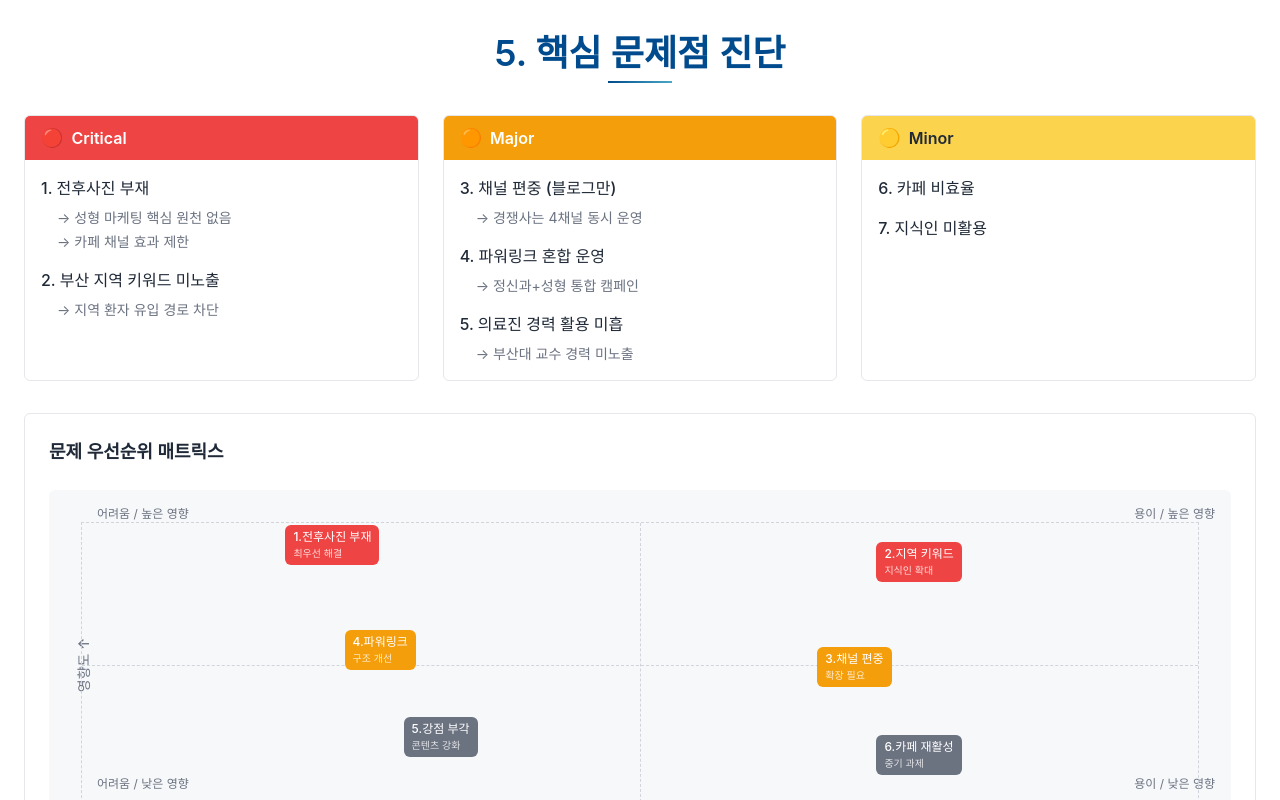
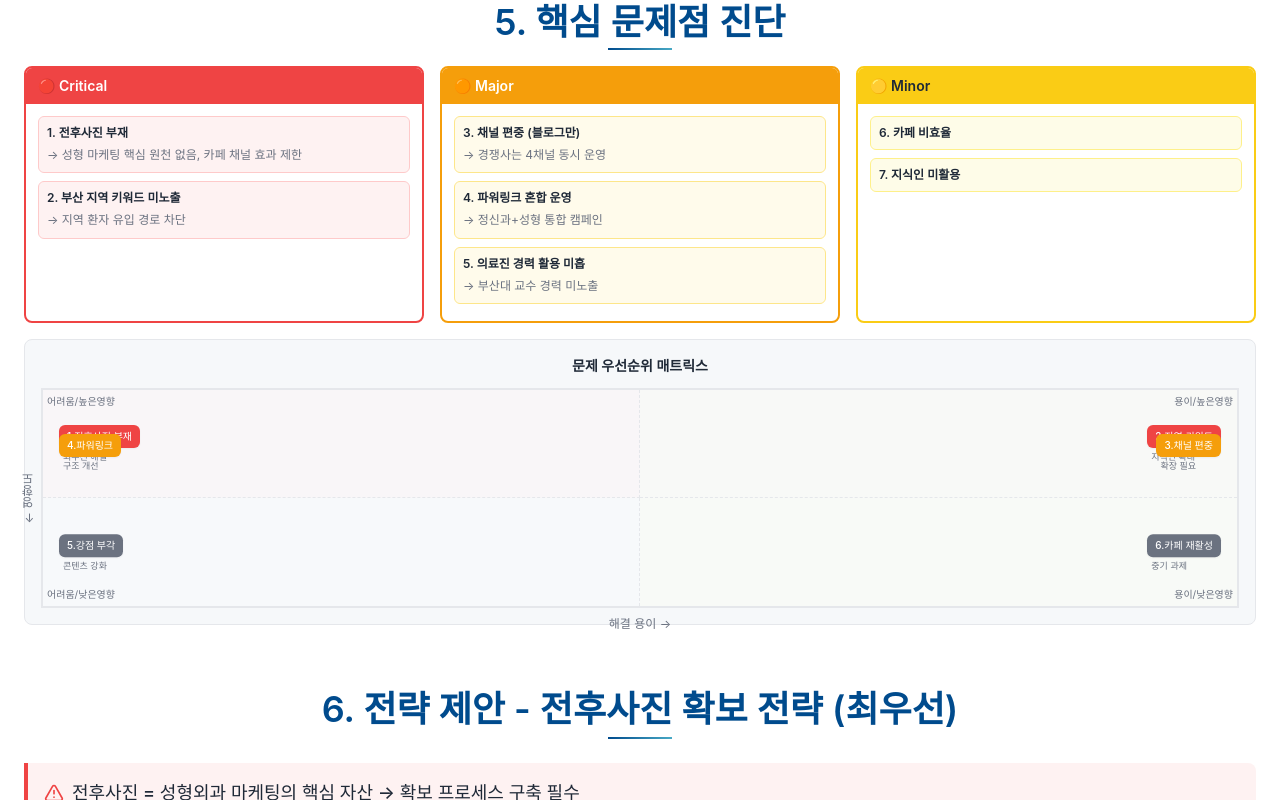
Before and after one commit to kevinkim1975/amp, a Next.js app: page / in a window 1280 px wide. Shown: the part 9580-10380 px from the top of the page. Built offline with nearby package versions, Linux system fonts and the light colour scheme.

Commit message:
fix(Section13): compact layout for single viewport

```diff
--- a/src/components/sections/Section13Problems.tsx
+++ b/src/components/sections/Section13Problems.tsx
@@ -1,165 +1,162 @@
 /**
- * Section12Problems - 핵심 문제점 진단
+ * Section13Problems - 핵심 문제점 진단
  * Design Guide (docs/design-guide.md) 기반
  *
- * 생성: 2026-01-13
- * 데이터 소스: data/seoil-medical.yaml (page 13 - 첫번째)
+ * 수정: 2026-01-13 - v0.dev MCP 기반 레이아웃 최적화
+ * - 한 페이지에 모든 콘텐츠 표시 (스크롤 없음)
+ * - 컴팩트한 패딩과 간격
+ * - 매트릭스 높이 220px로 축소
+ *
+ * 데이터 소스: data/seoil-medical.yaml (page 13)
  */
+
+"use client"
 
 export function Section13Problems() {
   return (
-    <section className="min-h-[calc(100vh-144px)] bg-white">
-      <div className="max-w-7xl mx-auto px-6 py-12">
-        {/* Section Header */}
-        <div className="text-center mb-8">
-          <h2 className="text-4xl font-semibold text-[#004B8D] mb-2">5. 핵심 문제점 진단</h2>
-          <div className="mx-auto w-16 h-0.5 bg-gradient-to-r from-[#004B8D] to-[#48A9C5]" />
+    <section className="w-full bg-background">
+      <div className="mx-auto max-w-content px-6 min-h-[calc(100vh-144px)] flex flex-col py-4">
+        {/* Section Header - 컴팩트 */}
+        <div className="text-center mb-4">
+          <h2 className="text-heading-2 text-primary mb-1">5. 핵심 문제점 진단</h2>
+          <div className="mx-auto w-16 h-0.5 bg-gradient-to-r from-primary to-secondary" />
         </div>
 
-        {/* Problem Cards Grid */}
-        <div className="grid grid-cols-1 md:grid-cols-3 gap-6 mb-8">
+        {/* Problem Cards Grid - flex-1로 공간 분배 */}
+        <div className="grid grid-cols-1 md:grid-cols-3 gap-4 mb-4 flex-1">
           {/* Critical */}
-          <div className="bg-white border border-[#E5E7EB] rounded-md overflow-hidden">
-            <div className="bg-[#EF4444] px-4 py-2">
-              <h3 className="text-white font-semibold flex items-center gap-2">
-                <span className="text-lg">🔴</span> Critical
+          <div className="flex flex-col bg-background border-2 border-red-500 rounded-lg overflow-hidden">
+            <div className="bg-red-500 px-3 py-2">
+              <h3 className="text-white font-semibold text-sm flex items-center gap-2">
+                🔴 Critical
               </h3>
             </div>
-            <div className="p-4 space-y-4">
-              <div>
-                <p className="font-medium text-[#1F2937] mb-2">1. 전후사진 부재</p>
-                <ul className="text-sm text-[#6B7280] space-y-1 pl-4">
-                  <li>→ 성형 마케팅 핵심 원천 없음</li>
-                  <li>→ 카페 채널 효과 제한</li>
-                </ul>
+            <div className="flex-1 p-3 space-y-2">
+              <div className="bg-red-50 border border-red-200 rounded p-2">
+                <p className="text-xs font-semibold text-text-primary mb-1">1. 전후사진 부재</p>
+                <p className="text-xs text-text-secondary leading-relaxed">
+                  → 성형 마케팅 핵심 원천 없음, 카페 채널 효과 제한
+                </p>
               </div>
-              <div>
-                <p className="font-medium text-[#1F2937] mb-2">2. 부산 지역 키워드 미노출</p>
-                <ul className="text-sm text-[#6B7280] space-y-1 pl-4">
-                  <li>→ 지역 환자 유입 경로 차단</li>
-                </ul>
+              <div className="bg-red-50 border border-red-200 rounded p-2">
+                <p className="text-xs font-semibold text-text-primary mb-1">2. 부산 지역 키워드 미노출</p>
+                <p className="text-xs text-text-secondary leading-relaxed">→ 지역 환자 유입 경로 차단</p>
               </div>
             </div>
           </div>
 
           {/* Major */}
-          <div className="bg-white border border-[#E5E7EB] rounded-md overflow-hidden">
-            <div className="bg-[#F59E0B] px-4 py-2">
-              <h3 className="text-white font-semibold flex items-center gap-2">
-                <span className="text-lg">🟠</span> Major
+          <div className="flex flex-col bg-background border-2 border-amber-500 rounded-lg overflow-hidden">
+            <div className="bg-amber-500 px-3 py-2">
+              <h3 className="text-white font-semibold text-sm flex items-center gap-2">
+                🟠 Major
               </h3>
             </div>
-            <div className="p-4 space-y-4">
-              <div>
-                <p className="font-medium text-[#1F2937] mb-2">3. 채널 편중 (블로그만)</p>
-                <ul className="text-sm text-[#6B7280] space-y-1 pl-4">
-                  <li>→ 경쟁사는 4채널 동시 운영</li>
-                </ul>
+            <div className="flex-1 p-3 space-y-2">
+              <div className="bg-amber-50 border border-amber-200 rounded p-2">
+                <p className="text-xs font-semibold text-text-primary mb-1">3. 채널 편중 (블로그만)</p>
+                <p className="text-xs text-text-secondary leading-relaxed">→ 경쟁사는 4채널 동시 운영</p>
               </div>
-              <div>
-                <p className="font-medium text-[#1F2937] mb-2">4. 파워링크 혼합 운영</p>
-                <ul className="text-sm text-[#6B7280] space-y-1 pl-4">
-                  <li>→ 정신과+성형 통합 캠페인</li>
-                </ul>
+              <div className="bg-amber-50 border border-amber-200 rounded p-2">
+                <p className="text-xs font-semibold text-text-primary mb-1">4. 파워링크 혼합 운영</p>
+                <p className="text-xs text-text-secondary leading-relaxed">→ 정신과+성형 통합 캠페인</p>
               </div>
-              <div>
-                <p className="font-medium text-[#1F2937] mb-2">5. 의료진 경력 활용 미흡</p>
-                <ul className="text-sm text-[#6B7280] space-y-1 pl-4">
-                  <li>→ 부산대 교수 경력 미노출</li>
-                </ul>
+              <div className="bg-amber-50 border border-amber-200 rounded p-2">
+                <p className="text-xs font-semibold text-text-primary mb-1">5. 의료진 경력 활용 미흡</p>
+                <p className="text-xs text-text-secondary leading-relaxed">→ 부산대 교수 경력 미노출</p>
               </div>
             </div>
           </div>
 
           {/* Minor */}
-          <div className="bg-white border border-[#E5E7EB] rounded-md overflow-hidden">
-            <div className="bg-[#FCD34D] px-4 py-2">
-              <h3 className="text-[#1F2937] font-semibold flex items-center gap-2">
-                <span className="text-lg">🟡</span> Minor
+          <div className="flex flex-col bg-background border-2 border-yellow-400 rounded-lg overflow-hidden">
+            <div className="bg-yellow-400 px-3 py-2">
+              <h3 className="text-text-primary font-semibold text-sm flex items-center gap-2">
+                🟡 Minor
               </h3>
             </div>
-            <div className="p-4 space-y-4">
-              <div>
-                <p className="font-medium text-[#1F2937]">6. 카페 비효율</p>
+            <div className="flex-1 p-3 space-y-2">
+              <div className="bg-yellow-50 border border-yellow-200 rounded p-2">
+                <p className="text-xs font-semibold text-text-primary">6. 카페 비효율</p>
               </div>
-              <div>
-                <p className="font-medium text-[#1F2937]">7. 지식인 미활용</p>
+              <div className="bg-yellow-50 border border-yellow-200 rounded p-2">
+                <p className="text-xs font-semibold text-text-primary">7. 지식인 미활용</p>
               </div>
             </div>
           </div>
         </div>
 
-        {/* Priority Matrix */}
-        <div className="bg-white border border-[#E5E7EB] rounded-md p-6">
-          <h3 className="text-lg font-semibold text-[#1F2937] mb-6">문제 우선순위 매트릭스</h3>
+        {/* Priority Matrix - 컴팩트 높이 */}
+        <div className="bg-surface border border-border rounded-lg p-4">
+          <h3 className="text-sm font-semibold text-text-primary mb-3 text-center">
+            문제 우선순위 매트릭스
+          </h3>
 
-          <div className="relative h-[350px] bg-[#F6F8FA] rounded-md overflow-hidden">
+          <div className="relative h-[220px]">
             {/* Axis Labels */}
-            <div className="absolute left-2 top-1/2 -translate-y-1/2 -rotate-90 text-sm font-medium text-[#6B7280]">
-              영향도 ↑
+            <div className="absolute -left-1 top-1/2 -translate-y-1/2 -translate-x-full">
+              <p className="text-xs text-text-secondary [writing-mode:vertical-lr] rotate-180">← 영향도</p>
             </div>
-            <div className="absolute bottom-2 left-1/2 -translate-x-1/2 text-sm font-medium text-[#6B7280]">
-              해결 용이 →
+            <div className="absolute bottom-0 left-1/2 -translate-x-1/2 translate-y-6">
+              <p className="text-xs text-text-secondary">해결 용이 →</p>
             </div>
 
-            {/* Quadrant Labels */}
-            <div className="absolute top-4 left-12 text-xs text-[#6B7280]">어려움 / 높은 영향</div>
-            <div className="absolute top-4 right-4 text-xs text-[#6B7280]">용이 / 높은 영향</div>
-            <div className="absolute bottom-12 left-12 text-xs text-[#6B7280]">어려움 / 낮은 영향</div>
-            <div className="absolute bottom-12 right-4 text-xs text-[#6B7280]">용이 / 낮은 영향</div>
-
-            {/* Grid */}
-            <div className="absolute inset-8 border border-dashed border-[#D1D5DB]">
-              <div className="absolute top-1/2 left-0 right-0 border-t border-dashed border-[#D1D5DB]" />
-              <div className="absolute left-1/2 top-0 bottom-0 border-l border-dashed border-[#D1D5DB]" />
+            {/* Grid Container - 2x2 */}
+            <div className="grid grid-cols-2 grid-rows-2 h-full border-2 border-border">
+              {/* Top-Left: 어려움/높은영향 */}
+              <div className="relative border-r border-b border-dashed border-border bg-red-50/30 p-2">
+                <span className="absolute top-1 left-1 text-[10px] text-text-secondary">어려움/높은영향</span>
+                <div className="absolute top-8 left-4">
+                  <span className="inline-block bg-red-500 text-white text-[10px] px-2 py-1 rounded font-medium shadow-sm">
+                    1.전후사진 부재
+                  </span>
+                  <span className="block text-[9px] text-text-secondary mt-0.5 ml-1">최우선 해결</span>
                 </div>
-
-            {/* Issues */}
-            {/* 1.전후사진 부재 - x:25, y:90 */}
-            <div className="absolute" style={{ left: '20%', top: '10%' }}>
-              <div className="bg-[#EF4444] text-white px-2 py-1 rounded text-xs">
-                <p className="font-medium">1.전후사진 부재</p>
-                <p className="text-[10px] opacity-80">최우선 해결</p>
+                <div className="absolute bottom-6 left-4">
+                  <span className="inline-block bg-amber-500 text-white text-[10px] px-2 py-1 rounded font-medium shadow-sm">
+                    4.파워링크
+                  </span>
+                  <span className="block text-[9px] text-text-secondary mt-0.5 ml-1">구조 개선</span>
                 </div>
               </div>
 
-            {/* 2.지역 키워드 - x:75, y:85 */}
-            <div className="absolute" style={{ left: '70%', top: '15%' }}>
-              <div className="bg-[#EF4444] text-white px-2 py-1 rounded text-xs">
-                <p className="font-medium">2.지역 키워드</p>
-                <p className="text-[10px] opacity-80">지식인 확대</p>
+              {/* Top-Right: 용이/높은영향 */}
+              <div className="relative border-b border-dashed border-border bg-amber-50/20 p-2">
+                <span className="absolute top-1 right-1 text-[10px] text-text-secondary">용이/높은영향</span>
+                <div className="absolute top-8 right-4">
+                  <span className="inline-block bg-red-500 text-white text-[10px] px-2 py-1 rounded font-medium shadow-sm">
+                    2.지역 키워드
+                  </span>
+                  <span className="block text-[9px] text-text-secondary mt-0.5 ml-1">지식인 확대</span>
+                </div>
+                <div className="absolute bottom-6 right-4">
+                  <span className="inline-block bg-amber-500 text-white text-[10px] px-2 py-1 rounded font-medium shadow-sm">
+                    3.채널 편중
+                  </span>
+                  <span className="block text-[9px] text-text-secondary mt-0.5 ml-1">확장 필요</span>
                 </div>
               </div>
 
-            {/* 4.파워링크 - x:30, y:60 */}
-            <div className="absolute" style={{ left: '25%', top: '40%' }}>
-              <div className="bg-[#F59E0B] text-white px-2 py-1 rounded text-xs">
-                <p className="font-medium">4.파워링크</p>
-                <p className="text-[10px] opacity-80">구조 개선</p>
+              {/* Bottom-Left: 어려움/낮은영향 */}
+              <div className="relative border-r border-dashed border-border bg-gray-50/30 p-2">
+                <span className="absolute bottom-1 left-1 text-[10px] text-text-secondary">어려움/낮은영향</span>
+                <div className="absolute top-1/2 -translate-y-1/2 left-4">
+                  <span className="inline-block bg-gray-500 text-white text-[10px] px-2 py-1 rounded font-medium shadow-sm">
+                    5.강점 부각
+                  </span>
+                  <span className="block text-[9px] text-text-secondary mt-0.5 ml-1">콘텐츠 강화</span>
                 </div>
               </div>
 
-            {/* 3.채널 편중 - x:70, y:55 */}
-            <div className="absolute" style={{ left: '65%', top: '45%' }}>
-              <div className="bg-[#F59E0B] text-white px-2 py-1 rounded text-xs">
-                <p className="font-medium">3.채널 편중</p>
-                <p className="text-[10px] opacity-80">확장 필요</p>
+              {/* Bottom-Right: 용이/낮은영향 */}
+              <div className="relative bg-yellow-50/20 p-2">
+                <span className="absolute bottom-1 right-1 text-[10px] text-text-secondary">용이/낮은영향</span>
+                <div className="absolute top-1/2 -translate-y-1/2 right-4">
+                  <span className="inline-block bg-gray-500 text-white text-[10px] px-2 py-1 rounded font-medium shadow-sm">
+                    6.카페 재활성
+                  </span>
+                  <span className="block text-[9px] text-text-secondary mt-0.5 ml-1">중기 과제</span>
                 </div>
-            </div>
-
-            {/* 5.강점 부각 - x:35, y:35 */}
-            <div className="absolute" style={{ left: '30%', top: '65%' }}>
-              <div className="bg-[#6B7280] text-white px-2 py-1 rounded text-xs">
-                <p className="font-medium">5.강점 부각</p>
-                <p className="text-[10px] opacity-80">콘텐츠 강화</p>
-              </div>
-            </div>
-
-            {/* 6.카페 재활성 - x:75, y:30 */}
-            <div className="absolute" style={{ left: '70%', top: '70%' }}>
-              <div className="bg-[#6B7280] text-white px-2 py-1 rounded text-xs">
-                <p className="font-medium">6.카페 재활성</p>
-                <p className="text-[10px] opacity-80">중기 과제</p>
               </div>
             </div>
           </div>
```
Lines whose indentation alone changed are shown as unchanged.
